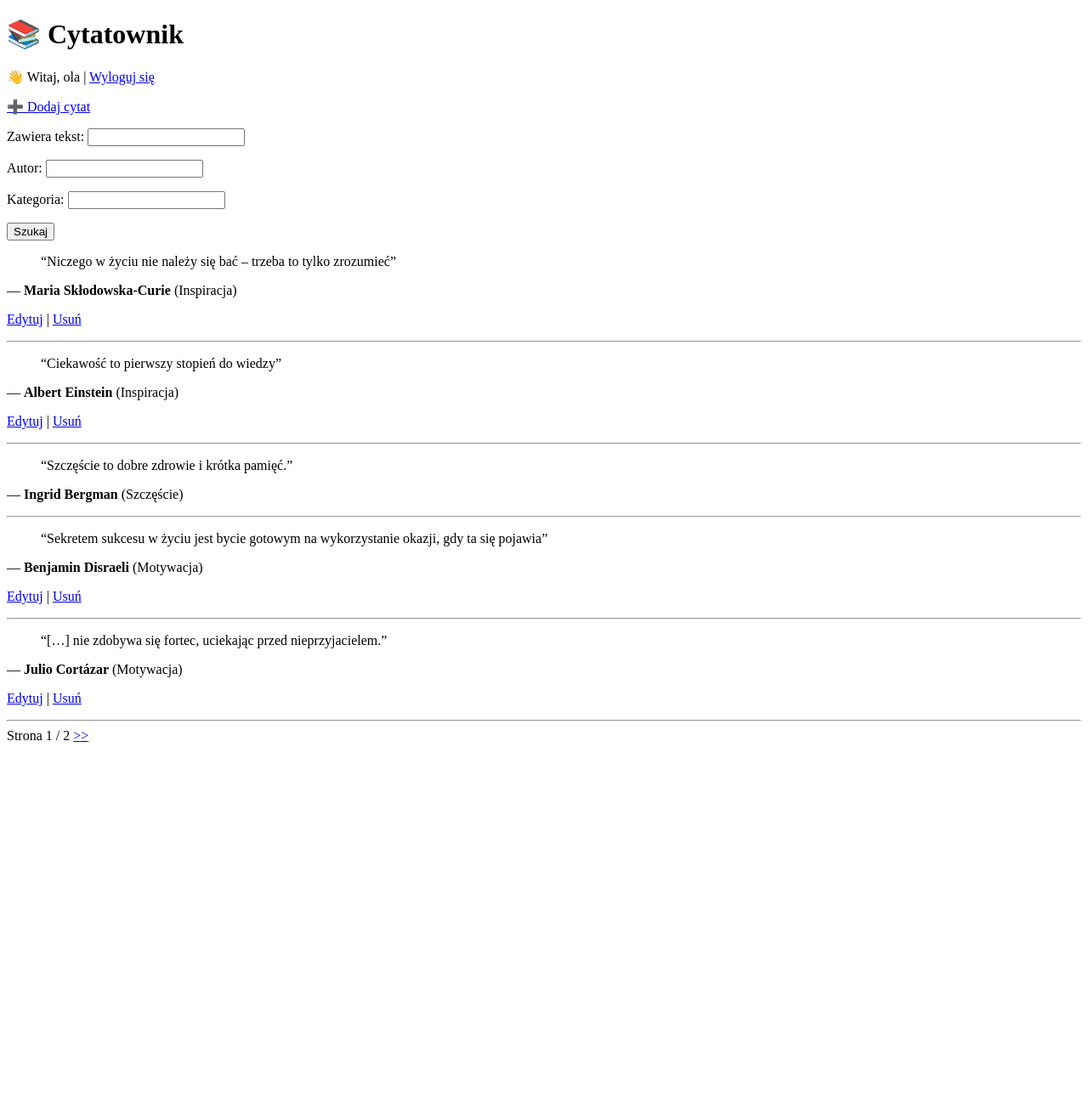
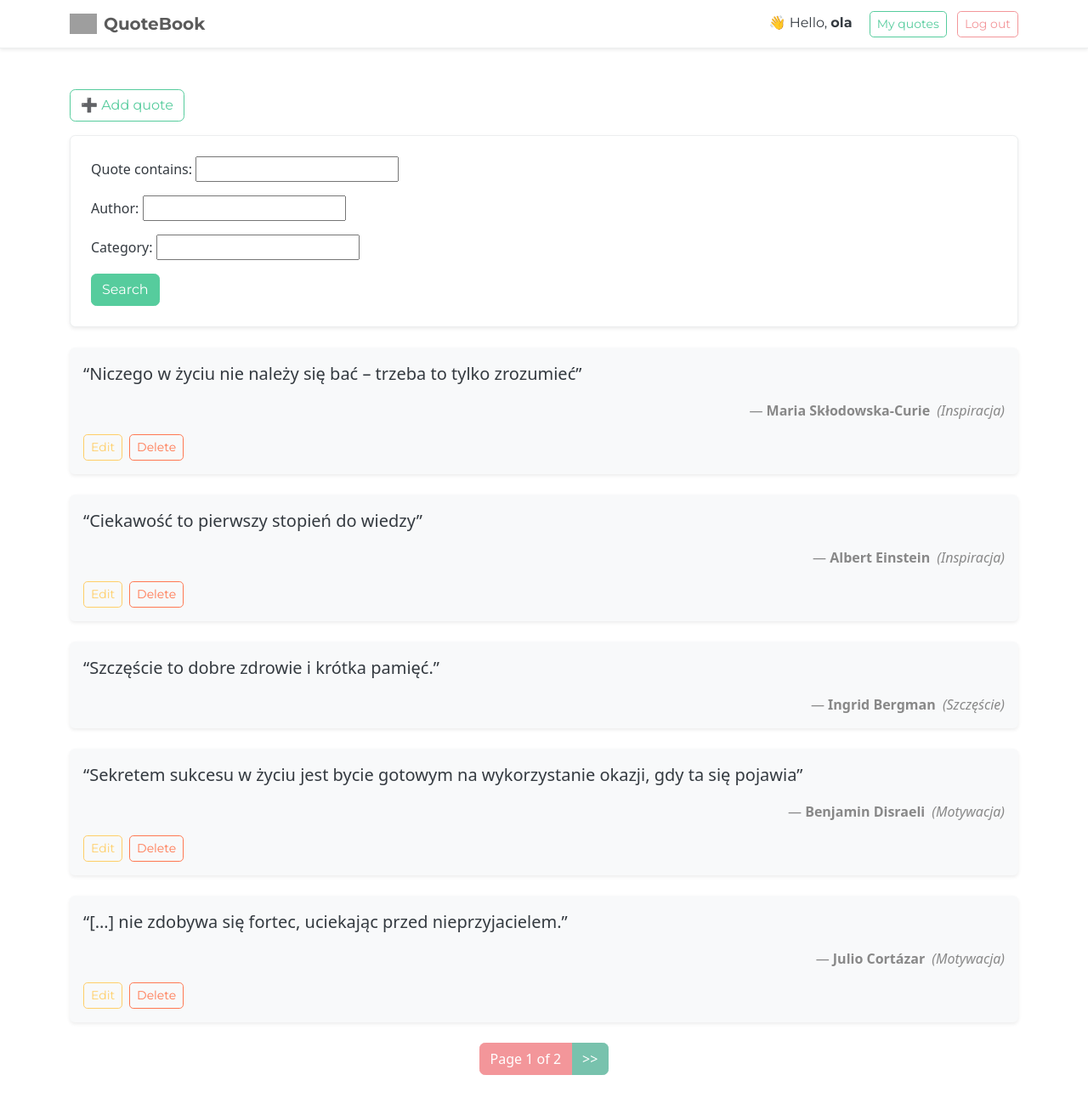
Before and after one commit to AleksandraGrabowska04/cytatownik, a Django app: page / in a window 1280 px wide. Shown: the whole page at 85% size. Before the commit the page ends 873 px from the top, so only its background shows below. Run offline with Django 5.2, Linux system fonts and the light colour scheme; a user stored in the database is signed in; data comes from the database, SQL or seed files in the repository; both versions use the stored data as it was after the commit; some libraries are stand-ins or nearby versions; grey boxes are pictures that could not be loaded.

Commit message:
Added Bootstrap and user page 'My quotes'

```diff
--- a/quote/forms.py
+++ b/quote/forms.py
@@ -16,6 +16,6 @@ class RegisterForm(UserCreationForm):
         fields = ['username', 'email', 'password1', 'password2']
 
 class QuoteSearchForm(forms.Form):
-    text = forms.CharField(max_length=100, required=False, label='Zawiera tekst')
-    author = forms.CharField(max_length=100, required=False, label='Autor')
-    category = forms.CharField(max_length=50, required=False, label='Kategoria')
+    text = forms.CharField(max_length=100, required=False, label='Quote contains')
+    author = forms.CharField(max_length=100, required=False, label='Author')
+    category = forms.CharField(max_length=50, required=False, label='Category')
--- a/quote/templates/quote/home.html
+++ b/quote/templates/quote/home.html
@@ -1,67 +1,107 @@
 {% load custom_tags %}
 <!DOCTYPE html>
-<html lang="pl">
+<html lang="en">
 <head>
     <meta charset="UTF-8">
-    <script src="https://ajax.googleapis.com/ajax/libs/jquery/3.7.1/jquery.min.js"></script>
-    {% load static %}
-    <script src="{% static 'quote/js/jquery.highlight.js' %}"></script>
-    <script src="{% static 'quote/js/home.js' %}"></script>
-    <link rel="stylesheet" href="{% static 'quote/css/quotes.css' %}">
-    <title>Cytatownik</title>
+    <title>QuoteBook</title>
+    <meta name="viewport" content="width=device-width, initial-scale=1">
+
+    <!-- Bootstrap CSS: Minty theme -->
+    <link rel="stylesheet" href="https://cdn.jsdelivr.net/npm/bootswatch@5.3.3/dist/minty/bootstrap.min.css">
 </head>
-<body>
-    <h1>📚 Cytatownik</h1>
+<body class="bg-body text-dark">
 
+<!-- Navigation Bar -->
+<nav class="navbar navbar-expand-lg navbar-light bg-white border-bottom shadow-sm mb-4">
+  <div class="container">
+    <a class="navbar-brand d-flex align-items-center" href="{% url 'home' %}">
+        <img src="https://img.icons8.com/color/48/book.png" alt="Logo" style="width: 32px; margin-right: 8px;">
+        <strong>QuoteBook</strong>
+    </a>
+
+    <div class="ms-auto">
+      {% if request.user.is_authenticated %}
+        <span class="me-3">👋 Hello, <strong>{{ request.user.username }}</strong></span>
+        <a class="btn btn-outline-success btn-sm me-2" href="{% url 'my_quotes' %}">My quotes</a>
+        <a class="btn btn-outline-secondary btn-sm" href="{% url 'logout' %}">Log out</a>
+      {% else %}
+        <a class="btn btn-success btn-sm me-2" href="{% url 'login' %}">Log in</a>
+        <a class="btn btn-outline-success btn-sm" href="{% url 'register' %}">Register</a>
+      {% endif %}
+    </div>
+  </div>
+</nav>
+
+<div class="container py-4">
+
+    <!-- Add quote -->
     {% if request.user.is_authenticated %}
-    <p>👋 Witaj, {{ request.user.username }} | <a href="{% url 'logout' %}">Wyloguj się</a></p>
+        <a class="btn btn-outline-success mb-3" href="{% url 'add_quote' %}">➕ Add quote</a>
     {% else %}
-    <p><a href="{% url 'login' %}">Zaloguj się</a> | <a href="{% url 'register' %}">Zarejestruj się</a></p>
+        <p><a href="{% url 'login' %}">Log in to add a quote</a></p>
     {% endif %}
 
-    {% if request.user.is_authenticated %}
-        <p><a href="{% url 'add_quote' %}">➕ Dodaj cytat</a></p>
-    {% else %}
-        <p><a href="{% url 'login' %}">Zaloguj się, aby dodać cytat</a></p>
+    <!-- Search form -->
+    <form method="GET" class="mb-4 p-4 bg-white border rounded shadow-sm">
+        {{ search_form.as_p }}
+        <button type="submit" class="btn btn-success">Search</button>
+    </form>
+
+    {% if request.GET.text or request.GET.author or request.GET.category %}
+        <a href="{% url 'home' %}" class="btn btn-outline-secondary mb-3">🔙 Back to all quotes</a>
     {% endif %}
-    <form method="GET">
-        {{ search_form.as_p }}
-        <button type="submit">Szukaj</button>
-    </form>
-    <div id="quotes">
-        {% for quote in quotes %}
-            <div>
-                <blockquote class="quote-text">“{{ quote.text }}”</blockquote>
-                <p>— <strong>{{ quote.author }}</strong> ({{ quote.category }})</p>
+
+    <!-- Quote list -->
+    {% for quote in quotes %}
+        <div class="card mb-4 border-0 shadow-sm bg-light">
+            <div class="card-body">
+                <blockquote class="blockquote fs-5 mb-3">“{{ quote.text }}”</blockquote>
+                <p class="mb-0 text-end text-muted">
+                    — <strong>{{ quote.author }}</strong>
+                    <em class="ms-1">({{ quote.category }})</em>
+                </p>
 
                 {% if request.user == quote.user %}
-                    <p>
-                        <a href="{% url 'edit_quote' quote.id %}">Edytuj</a> |
-                        <a href="{% url 'delete_quote' quote.id %}">Usuń</a>
-                    </p>
+                    <div class="mt-3 d-flex gap-2">
+                        <a href="{% url 'edit_quote' quote.id %}" class="btn btn-sm btn-outline-warning">Edit</a>
+                        <a href="{% url 'delete_quote' quote.id %}" class="btn btn-sm btn-outline-danger">Delete</a>
+                    </div>
                 {% endif %}
-                <hr>
             </div>
-        {% empty %}
-            <p>Brak cytatów do wyświetlenia.</p>
-        {% endfor %}
-    </div>
-    <div class="pagination">
-        <span class="step-links">
+        </div>
+    {% empty %}
+        <p>No quotes to display.</p>
+    {% endfor %}
+
+    <!-- Pagination -->
+    <nav class="mt-4">
+        <ul class="pagination justify-content-center">
             {% if quotes.has_previous %}
-                <a href="?{% url_replace page=1 %}">&laquo; Pierwsza strona</a><br>
-                <a href="?{% url_replace page=quotes.previous_page_number %}">&lt;&lt;</a>
+                <li class="page-item">
+                    <a class="page-link" href="?{% url_replace page=1 %}">&laquo;</a>
+                </li>
+                <li class="page-item">
+                    <a class="page-link" href="?{% url_replace page=quotes.previous_page_number %}">&lt;&lt;</a>
+                </li>
             {% endif %}
 
-            <span class="current">
-                Strona {{ quotes.number }} / {{ quotes.paginator.num_pages }}
-            </span>
+            <li class="page-item active">
+                <span class="page-link">
+                    Page {{ quotes.number }} of {{ quotes.paginator.num_pages }}
+                </span>
+            </li>
 
             {% if quotes.has_next %}
-                <a href="?{% url_replace page=quotes.next_page_number %}">&gt;&gt;</a>
+                <li class="page-item">
+                    <a class="page-link" href="?{% url_replace page=quotes.next_page_number %}">&gt;&gt;</a>
+                </li>
             {% endif %}
-        </span>
-    </div>
+        </ul>
+    </nav>
 
+</div>
+
+<!-- Bootstrap JS -->
+<script src="https://cdn.jsdelivr.net/npm/bootstrap@5.3.3/dist/js/bootstrap.bundle.min.js"></script>
 </body>
 </html>
--- a/quote/urls.py
+++ b/quote/urls.py
@@ -3,6 +3,7 @@ from . import views
 
 urlpatterns = [
     path('', views.home, name='home'),
+    path('my-quotes/', views.my_quotes, name='my_quotes'),
     path('dodaj/', views.add_quote, name='add_quote'),
     path('edytuj/<int:quote_id>/', views.edit_quote, name='edit_quote'),
     path('usun/<int:quote_id>/', views.delete_quote, name='delete_quote'),
--- a/quote/views.py
+++ b/quote/views.py
@@ -7,6 +7,28 @@ from django.shortcuts import get_object_or_404
 from django.core.paginator import Paginator
 from django.contrib.auth import login, logout, authenticate
 from django.contrib.auth.forms import AuthenticationForm
+
+@login_required
+def my_quotes(request):
+    form = QuoteSearchForm(request.GET)
+    quotes = Quote.objects.filter(user=request.user).order_by('-id')
+
+    if form.is_valid():
+        text = form.cleaned_data.get('text')
+        author = form.cleaned_data.get('author')
+        category = form.cleaned_data.get('category')
+
+        if text:
+            quotes = quotes.filter(text__icontains=text)
+        if author:
+            quotes = quotes.filter(author__icontains=author)
+        if category:
+            quotes = quotes.filter(category__icontains=category)
+
+    return render(request, 'quote/my_quotes.html', {
+        'quotes': quotes,
+        'search_form': form
+    })
 
 def home(request):
     quotes = Quote.objects.all().order_by('-id')
```
Also changed, not shown: quote/templates/quote/add_quote.html (+20 -10 lines), quote/templates/quote/delete_quote.html (+28 -8 lines), quote/templates/quote/edit_quote.html (+28 -7 lines), quote/templates/quote/login.html (+29 -7 lines), quote/templates/quote/my_quotes.html (added, +90 -0 lines), quote/templates/quote/register.html (+29 -7 lines), db.sqlite3.
